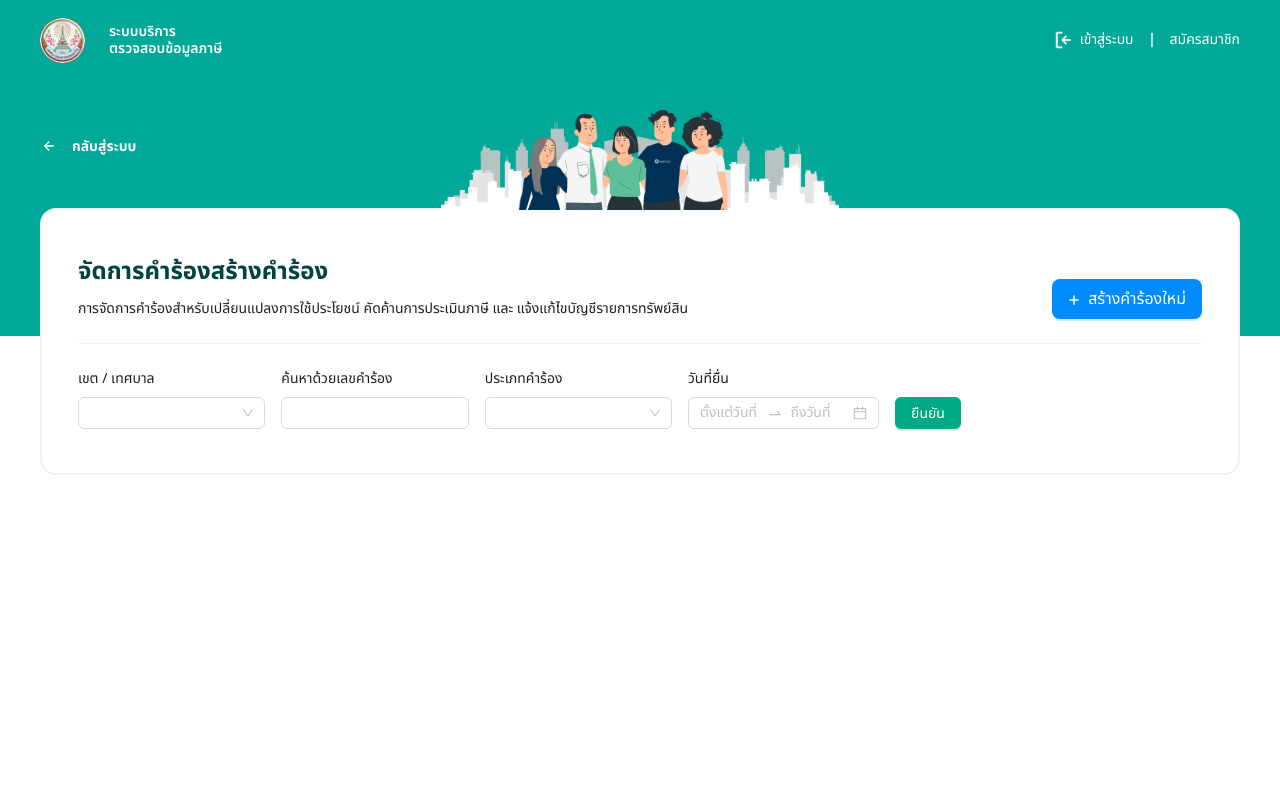
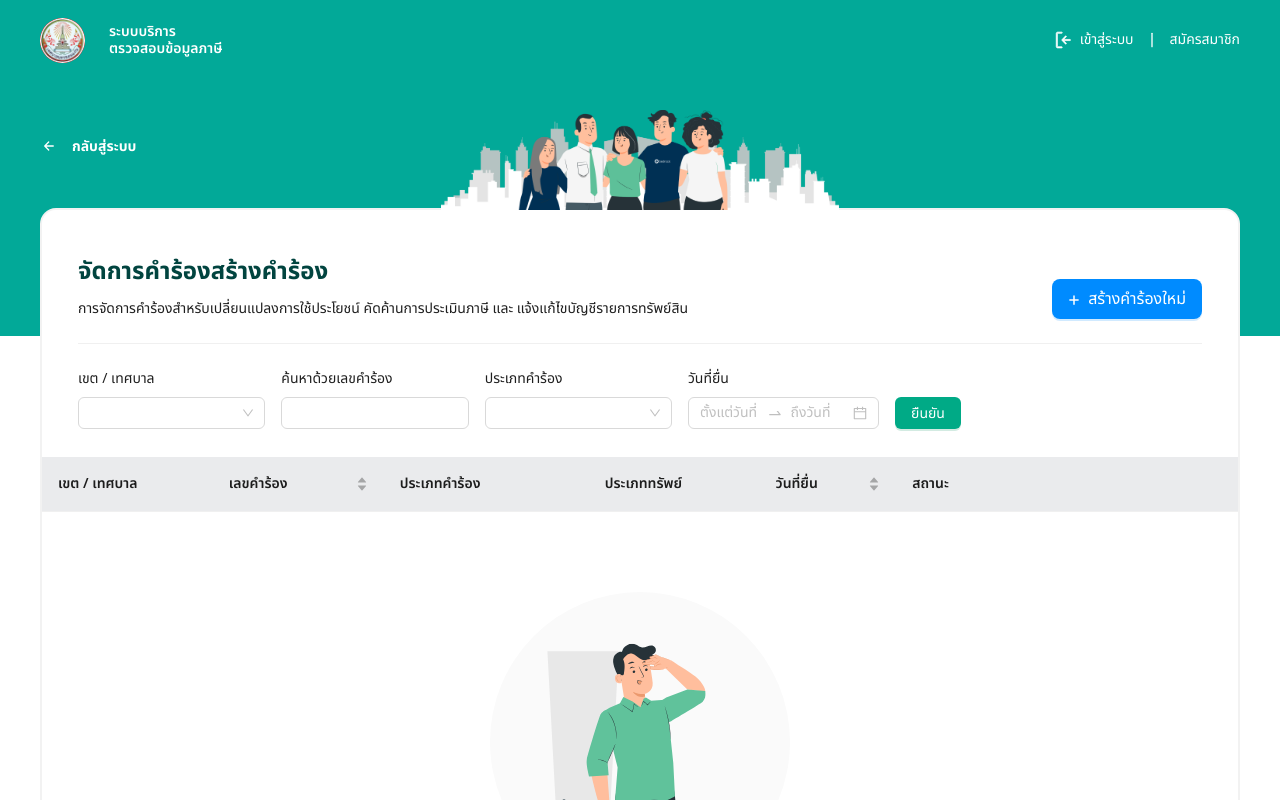
Before and after one commit to khititach097/citizen_system_front, a Next.js app: page /manage-request in a window 1280 px wide. Shown: the top 800 px of the page. Built offline with nearby package versions, Linux system fonts and the light colour scheme.

Commit message:
fix(manage-request): revert ui

```diff
--- a/src/features/manage-request/screen/index.tsx
+++ b/src/features/manage-request/screen/index.tsx
@@ -4,6 +4,7 @@ import React from "react";
 import { FaPlus } from "react-icons/fa6";
 import { useRouter } from "next/navigation";
 import Container from "@/components/container/Container";
+import ManageRequestTable from "../components/shared/ManageRequestTable";
 
 type Props = {};
 
@@ -83,6 +84,7 @@ const ManageRequestScreen = (props: Props) => {
             <Button type="primary">ยืนยัน</Button>
           </div>
         </div>
+        <ManageRequestTable />
       </Container>
     </div>
   );
```
